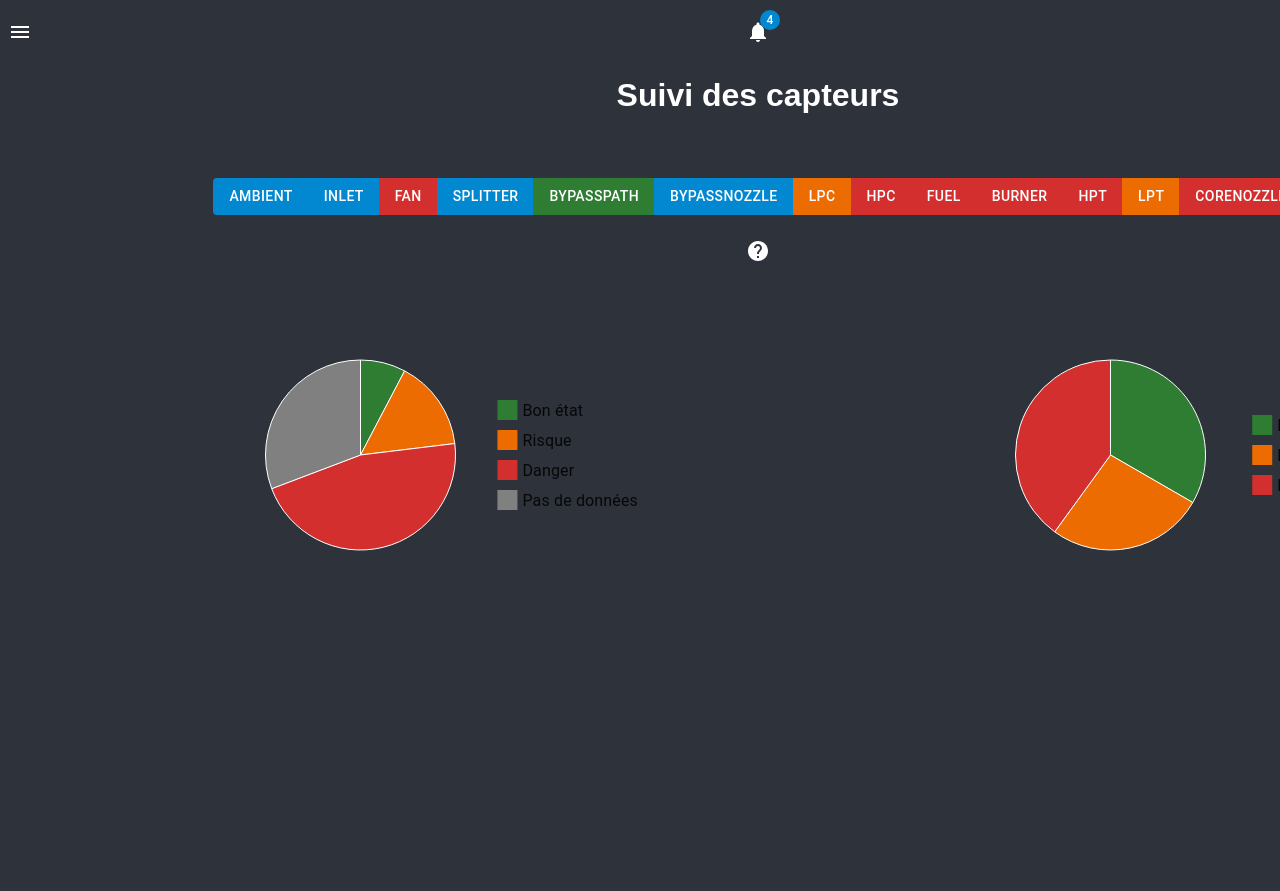
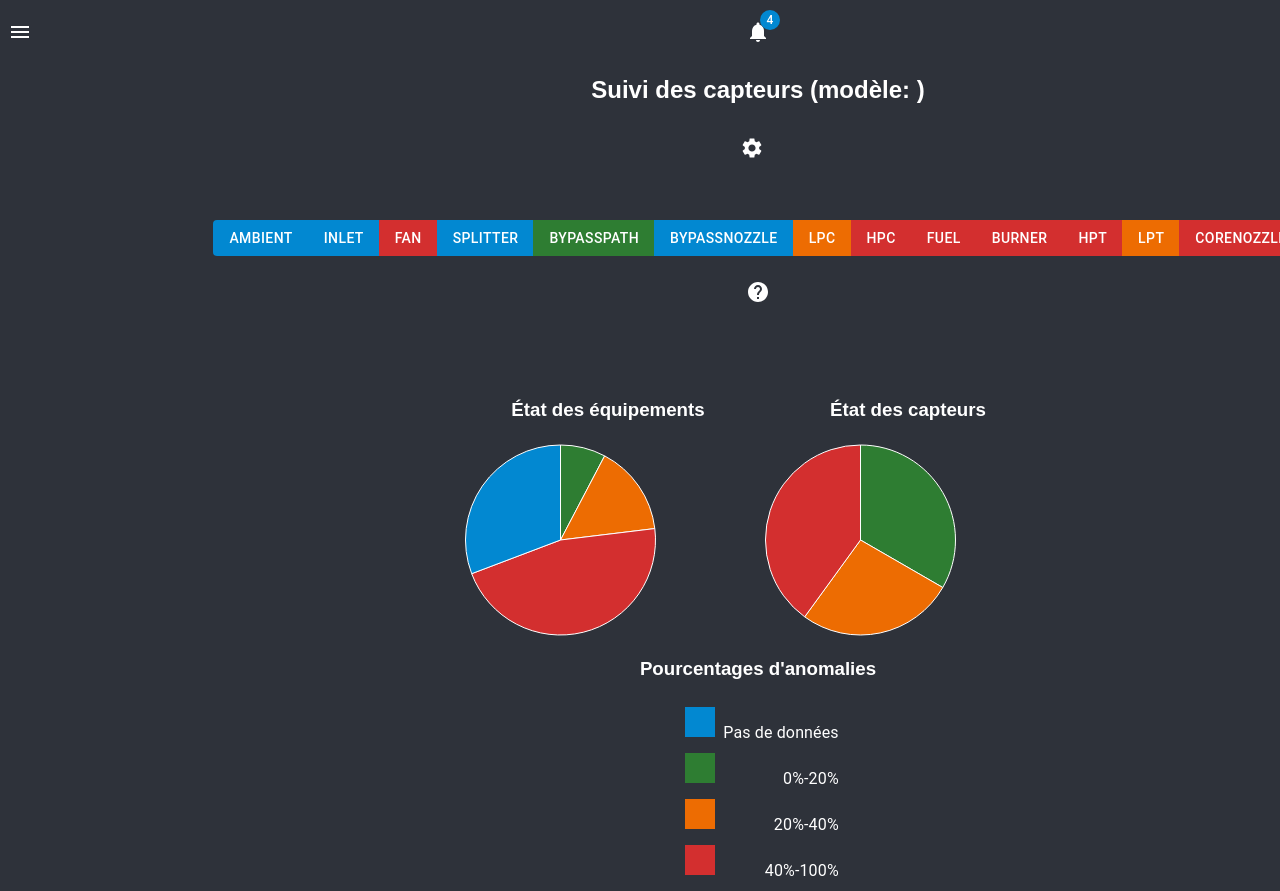
Before and after one commit to PierreVauterin/PredictiveMaintenance, a React (Create React App) app in the folder predictiveapp/: page /sensors in a window 1280 px wide. Shown: the top 891 px of the page. Before the commit the page ends 800 px from the top, so only its background shows below. Built offline with nearby package versions, Linux system fonts and the light colour scheme.

Commit message:
Sensors page up to date

```diff
--- a/predictiveapp/src/Pages/Sensors.js
+++ b/predictiveapp/src/Pages/Sensors.js
@@ -1,6 +1,8 @@
 import { PieChart } from "@mui/x-charts";
 import ButtonGroup from "@mui/material/ButtonGroup";
 import Box from "@mui/material/Box";
+import { Typography } from "@mui/material";
+import { useState } from "react";
 //import Image from "./Images/Image.js";
 
 /*Own classes*/
@@ -9,24 +11,59 @@ import Equipment from "../Equipment.js";
 /*Own components*/
 import { ButtonDialog } from "../Components/Button";
 import { Help } from "../Components/Notification";
+import { SettingsDrawer } from "../Components/Drawer";
 
 /* Global state variable to determine color */
 import { seuils } from "../Components/Slider";
+import { res } from "../Components/ChoiceMenu";
 
+/* Main component */
 export default function Sensors() {
+  const [seuil, setSeuil] = useState([20, 40]);
+  let memory = { sensors: true, camembert: true };
+  const [Hidden, setHidden] = useState(memory);
+
+  /*
+  Function to pass as prop in order to update the visibility status
+  component: either "sensors" or "charts" (for the moment)
+  */
+  function updateHide(event) {
+    setHidden({
+      ...Hidden,
+      [event.target.name]: event.target.checked
+    });
+  }
+
+  function onChange(value) {
+    setSeuil(value);
+  }
   const countG = countGlobalColors(list); //A voir si c'est la meilleure place/faço
   const countS = CountAllSensorsColors(list);
   return (
     <>
-      <h1>Suivi des capteurs</h1>
+      <h2>Suivi des capteurs (modèle: {res[2]})</h2>
+      <Box display="flex" alignItems="center" justifyContent="center">
+        <SettingsDrawer
+          onChange={onChange}
+          value={seuil}
+          update={updateHide}
+          state={Hidden}
+        />
+      </Box>
       <Box
         display="flex"
         flexDirection="column"
         alignItems="center"
         justifyContent="center"
-        sx={{ m: 8 }}
+        sx={{ m: 6 }}
       >
-        <ButtonGroup color="primary" aria-label="outlined primary button group">
+        {Hidden["sensors"] ? (
+          <>
+            <ButtonGroup
+              color="primary"
+              aria-label="outlined primary button group"
+              id="GroupOfButtons"
+            >
               <ButtonDialog equipment={list[0]} />
               <ButtonDialog equipment={list[1]} />
               <ButtonDialog equipment={list[2]} />
@@ -44,30 +81,41 @@ export default function Sensors() {
             <Box display="flex" justifyContent="center" alignItems="center">
               <Help helpText="Cliquer sur un composant vous fournira les informations sur les capteurs qui y sont intégrés" />
             </Box>
+          </>
+        ) : (
+          <></>
+        )}
       </Box>
+      {Hidden["camembert"] ? (
+        <>
           <Box display="flex" alignItems="center" justifyContent="center">
+            <Box>
+              <h3>État des équipements</h3>
               <PieChart
                 colors={[
                   "rgb(46,125,50)",
                   "rgb(237,108,2)",
                   "rgb(211,47,47)",
-            "grey"
+                  "rgb(2,136,209)"
                 ]}
                 series={[
                   {
                     highlightScope: { faded: "global", highlighted: "item" },
-              faded: { innerRadius: 30, additionalRadius: -10 },
+                    faded: { innerRadius: 30, additionalRadius: -30 },
                     data: [
-                { id: 0, value: countG[0], label: "Bon état" },
-                { id: 1, value: countG[1], label: "Risque" },
-                { id: 2, value: countG[2], label: "Danger" },
-                { id: 3, value: countG[3], label: "Pas de données" }
+                      { id: 0, value: countG[0] },
+                      { id: 1, value: countG[1] },
+                      { id: 2, value: countG[2] },
+                      { id: 3, value: countG[3] }
                     ]
                   }
                 ]}
-          width={500}
+                width={300}
                 height={200}
               />
+            </Box>
+            <Box>
+              <h3>État des capteurs</h3>
               <PieChart
                 colors={["rgb(46,125,50)", "rgb(237,108,2)", "rgb(211,47,47)"]}
                 series={[
@@ -75,15 +123,84 @@ export default function Sensors() {
                     highlightScope: { faded: "global", highlighted: "item" },
                     faded: { innerRadius: 30, additionalRadius: -30 },
                     data: [
-                { id: 0, value: countS[0], label: "Bon état" },
-                { id: 1, value: countS[1], label: "Risque" },
-                { id: 2, value: countS[2], label: "Danger" }
+                      { id: 0, value: countS[0] },
+                      { id: 1, value: countS[1] },
+                      { id: 2, value: countS[2] }
                     ]
                   }
                 ]}
-          width={400}
+                width={300}
                 height={200}
+                id="ChartSensors"
               />
+            </Box>
+          </Box>
+        </>
+      ) : (
+        <></>
+      )}
+      <Box display="flex" justifyContent="center">
+        <h3>Pourcentages d'anomalies</h3>
+      </Box>
+      <Box display="flex" justifyContent="center">
+        <Box
+          display="flex"
+          justifyContent="space-between"
+          alignItems="flex-end"
+        >
+          <Box>
+            <Box
+              display="flex"
+              justifyContent="space-between"
+              alignItems="flex-end"
+            >
+              <Box
+                width="30px"
+                height="30px"
+                sx={{ backgroundColor: "rgb(2,136,209)", m: 1 }}
+              ></Box>
+              <Typography>Pas de données</Typography>
+            </Box>
+            <Box
+              display="flex"
+              justifyContent="space-between"
+              alignItems="flex-end"
+            >
+              <Box
+                width="30px"
+                height="30px"
+                sx={{ backgroundColor: "rgb(46,125,50)", m: 1 }}
+              ></Box>
+              <Typography>0%-{seuils[0]}%</Typography>
+            </Box>
+            <Box
+              display="flex"
+              justifyContent="space-between"
+              alignItems="flex-end"
+            >
+              <Box
+                width="30px"
+                height="30px"
+                sx={{ backgroundColor: "rgb(237,108,2)", m: 1 }}
+              ></Box>
+              <Typography>
+                {seuils[0]}%-{seuils[1]}%
+              </Typography>
+            </Box>
+            <Box
+              display="flex"
+              justifyContent="space-between"
+              alignItems="flex-end"
+            >
+              <Box
+                width="30px"
+                height="30px"
+                sx={{ backgroundColor: "rgb(211,47,47)", m: 1 }}
+              ></Box>
+              <Typography>{seuils[1]}%-100%</Typography>
+            </Box>
+          </Box>
+        </Box>
       </Box>
     </>
   );
```
Lines whose indentation alone changed are shown as unchanged.
